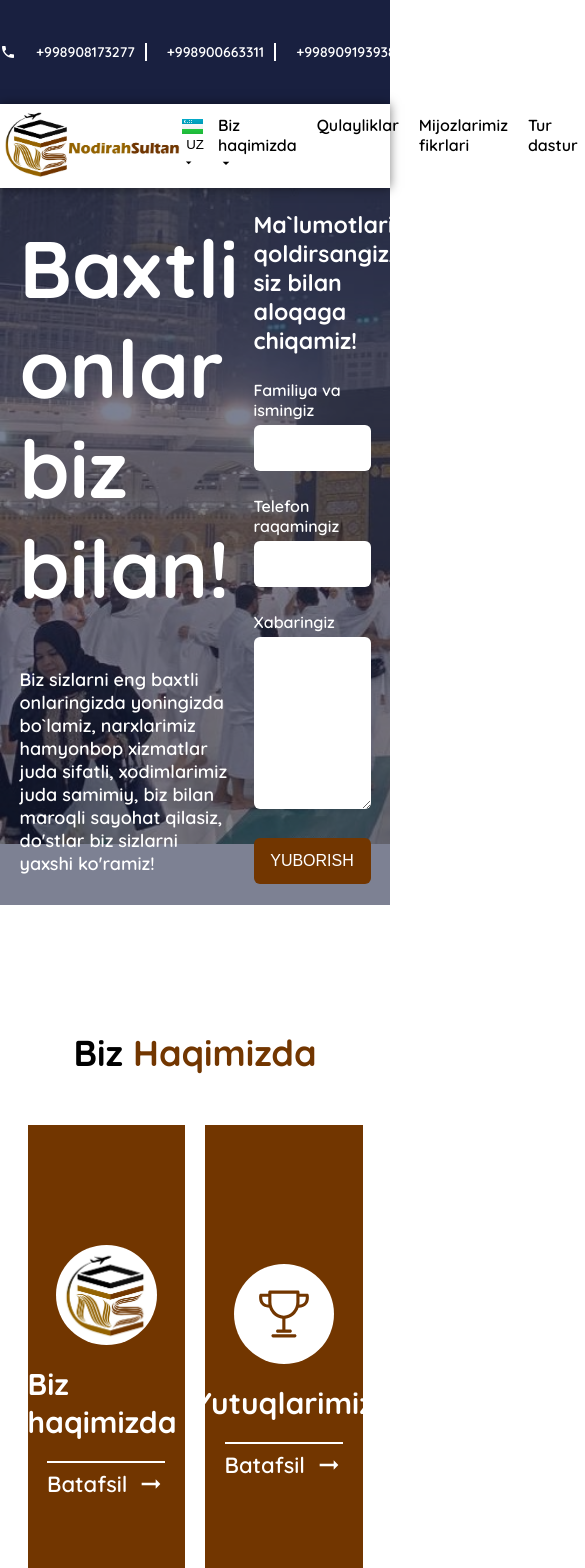
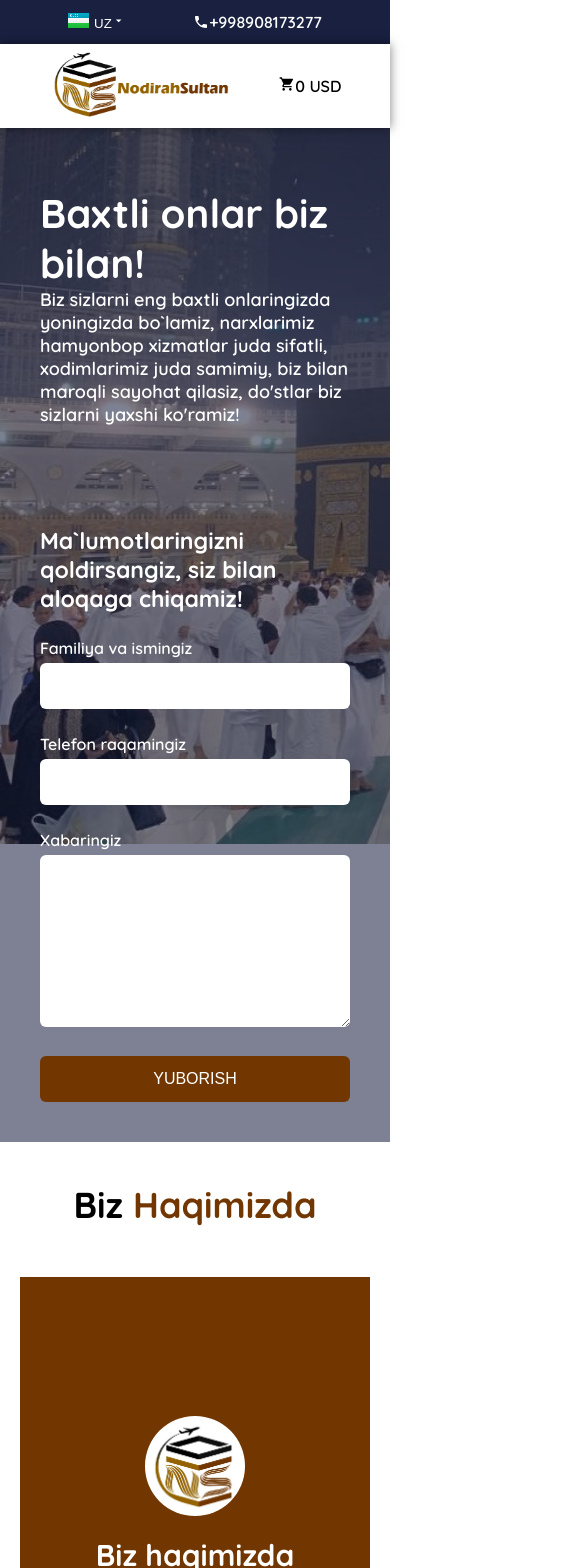
Before and after one commit to AbdukahharS/tour, a React (Create React App) app: page / in a window 390 px wide. Shown: the top 1568 px of the page, 585 px wide, since content can reach past the window. Built offline with nearby package versions, Linux system fonts and the light colour scheme.

Commit message:
Responsive design

```diff
--- a/src/components/Header.jsx
+++ b/src/components/Header.jsx
@@ -1,5 +1,10 @@
-import React from 'react'
-import { MdLocalPhone, MdCalendarToday } from 'react-icons/md'
+import { useState } from 'react'
+import {
+  MdLocalPhone,
+  MdCalendarToday,
+  MdArrowDropDown,
+  MdArrowDropUp,
+} from 'react-icons/md'
 import {
   FaTelegramPlane,
   FaYoutube,
@@ -7,12 +12,36 @@ import {
   FaInstagram,
   FaFacebookF,
 } from 'react-icons/fa'
+import Uz from '../images/uzb.svg'
+import En from '../images/en.svg'
+import Ru from '../images/ru.svg'
 
 const Header = () => {
+  const [drop, setDrop] = useState(false)
+
   return (
     <header>
       <div className='cont'>
-        <div>
+        <div className='lang'>
+          <button className='hover'>
+            <img src={Uz} alt='flag' />
+            <span>UZ</span>
+          </button>
+          <button className='hover' onClick={() => setDrop((d) => !d)}>
+            {drop ? <MdArrowDropUp /> : <MdArrowDropDown />}{' '}
+          </button>
+          <div className={`content ${drop && 'drop'}`}>
+            <button className='hover'>
+              <img src={En} alt='flag' />
+              <span>EN</span>
+            </button>
+            <button className='hover'>
+              <img src={Ru} alt='flag' />
+              <span>RU</span>
+            </button>
+          </div>
+        </div>
+        <div className='phones wrapper'>
           <MdLocalPhone />
           <a href='tel:+998908173277' className='brdr'>
             <span>+998908173277</span>
@@ -24,11 +53,17 @@ const Header = () => {
             <span>+998909193938</span>
           </a>
         </div>
-        <div>
+        <div className='phone'>
+          <MdLocalPhone />
+          <a href='tel:+998908173277'>
+            <span>+998908173277</span>
+          </a>
+        </div>
+        <div className=' wrapper'>
           <MdCalendarToday />
           <span className='brdr'>Du - Sha / 09:00 - 18:00</span>
         </div>
-        <div className='scl-media'>
+        <div className='scl-media  wrapper'>
           <a href='https://t.me/nodirahsultan'>
             <FaTelegramPlane />
           </a>
--- a/src/components/Review.jsx
+++ b/src/components/Review.jsx
@@ -14,11 +14,11 @@ const responsive = {
     items: 3,
   },
   tablet: {
-    breakpoint: { max: 1024, min: 464 },
+    breakpoint: { max: 1024, min: 480 },
     items: 2,
   },
   mobile: {
-    breakpoint: { max: 464, min: 0 },
+    breakpoint: { max: 480, min: 0 },
     items: 1,
   },
 }
--- a/src/pages/Cart.jsx
+++ b/src/pages/Cart.jsx
@@ -6,7 +6,7 @@ import CartComponent from '../components/Cart'
 
 const Cart = () => {
   return (
-    <div>
+    <div style={{ minWidth: '768px' }}>
       <Header />
       <Navbar />
       <CartComponent />
--- a/src/styles/about.scss
+++ b/src/styles/about.scss
@@ -4,8 +4,9 @@
   align-items: center;
   justify-content: center;
   width: 100%;
-  height: 100vh !important;
+  min-height: 100vh !important;
   gap: 50px;
+  padding: 40px 0;
 
   h2 {
     font-size: 36px;
@@ -17,7 +18,6 @@
 
   .cont {
     display: flex;
-    flex-direction: row;
     align-items: center;
     justify-content: center;
     padding: 0 20px;
@@ -25,7 +25,6 @@
     width: 100%;
 
     .card {
-      width: 45%;
       max-width: 500px;
       height: 500px;
       perspective: 1000px;
--- a/src/styles/benefits.scss
+++ b/src/styles/benefits.scss
@@ -17,13 +17,13 @@
   .cont {
     width: 100%;
     display: flex;
+    flex-wrap: nowrap;
     flex-direction: row;
     align-items: center;
     justify-content: center;
     gap: 20px;
 
     .card {
-      width: 25%;
       max-width: 260px;
       height: 400px;
       background: $prim;
--- a/src/styles/facilities.scss
+++ b/src/styles/facilities.scss
@@ -3,10 +3,9 @@
   color: #fff;
   width: 100%;
   display: flex;
-  flex-direction: row;
+
   align-items: stretch;
   justify-content: stretch;
-  position: relative;
 
   .line {
     background: #fff;
@@ -18,7 +17,7 @@
   }
 
   .info {
-    flex: 2;
+    position: relative;
     padding: 80px 50px;
 
     h2 {
@@ -39,9 +38,9 @@
   }
 
   .bg {
-    flex: 1;
     background: url('../images/facilities.jpg');
     background-size: cover;
     background-repeat: no-repeat;
+    background-position: center;
   }
 }
--- a/src/styles/header.scss
+++ b/src/styles/header.scss
@@ -14,7 +14,7 @@ header {
       border-right: 2px solid #fff;
     }
 
-    div {
+    .wrapper {
       padding: 12px 0;
       display: flex;
       align-items: center;
--- a/src/styles/hero.scss
+++ b/src/styles/hero.scss
@@ -84,7 +84,6 @@ nav {
 
 .hero {
   display: flex;
-  flex-direction: row;
   align-items: center;
   flex: 1;
   justify-content: space-evenly;
@@ -109,23 +108,12 @@ nav {
   }
 
   .greetings {
-    width: 55%;
-    max-width: 600px;
-
-    h1 {
-      font-size: 80px;
-      margin-bottom: 50px;
-    }
-
     p {
       font-size: 18px;
     }
   }
 
   .contact {
-    width: 30%;
-    max-width: 370px;
-
     form {
       width: 100%;
 
--- a/src/styles/index.scss
+++ b/src/styles/index.scss
@@ -17,6 +17,7 @@ html {
 body {
   font-family: 'Quicksand', sans-serif;
   font-weight: 600;
+  min-width: 320px;
 }
 
 a {
@@ -32,6 +33,7 @@ button {
   color: inherit;
 }
 
+@import 'responsive';
 @import 'header', 'hero', 'about', 'statistics', 'benefits', 'facilities',
   'review', 'tours', 'footer';
 
--- /dev/null
+++ b/src/styles/responsive.scss
@@ -0,0 +1,284 @@
+$phone: 480px;
+$tablet: 768px;
+$laptop: 1024px;
+$desktop: 1200px;
+
+header {
+  .lang {
+    display: none;
+    position: relative;
+
+    img {
+      margin-right: 5px;
+    }
+
+    .content {
+      position: absolute;
+      background: #fff;
+      display: none;
+      flex-direction: column;
+      gap: 10px;
+      padding: 10px 10px 5px 10px;
+      left: -10px;
+      border-radius: 3px;
+      z-index: 1002;
+
+      &.drop {
+        display: flex;
+      }
+    }
+  }
+
+  .phone {
+    display: none;
+  }
+}
+
+@media (min-width: $laptop) {
+  .hero {
+    flex-direction: row;
+
+    .greetings {
+      width: 55%;
+      max-width: 600px;
+
+      h1 {
+        font-size: 80px;
+        margin-bottom: 50px;
+      }
+    }
+
+    .contact {
+      width: 30%;
+      max-width: 370px;
+    }
+  }
+
+  #statistics {
+    .card {
+      span {
+        font-size: 48px;
+      }
+    }
+  }
+
+  #benefits {
+    .cont {
+      flex-wrap: nowrap;
+      .card {
+        width: 20%;
+      }
+    }
+  }
+
+  #tours {
+    .cont {
+      gap: 175px;
+      .card {
+        width: calc(50% - 87.5px);
+      }
+    }
+  }
+  #facilities {
+    flex-direction: row;
+
+    .info {
+      flex: 2;
+    }
+    .bg {
+      flex: 1;
+    }
+  }
+}
+
+@media (max-width: $laptop) {
+  header {
+    .scl-media {
+      display: none !important;
+    }
+  }
+  nav {
+    .links {
+      display: none !important;
+    }
+  }
+  .hero {
+    flex-direction: column;
+
+    .greetings {
+      width: 100%;
+      max-width: unset;
+      padding: 60px 40px;
+
+      h1 {
+        font-size: 40px;
+      }
+    }
+    .contact {
+      width: 100%;
+      max-width: unset;
+      padding: 40px;
+    }
+  }
+  #about {
+    .cont {
+      flex-direction: row;
+
+      .card {
+        width: 45%;
+      }
+    }
+  }
+
+  #statistics {
+    .card {
+      width: 25%;
+      span {
+        font-size: 36px;
+      }
+    }
+  }
+
+  #benefits {
+    .cont {
+      flex-wrap: wrap !important;
+
+      .card {
+        width: 47%;
+      }
+    }
+  }
+
+  #tours {
+    .cont {
+      gap: 100px;
+      .card {
+        width: 100%;
+      }
+    }
+  }
+
+  #facilities {
+    flex-direction: column-reverse;
+
+    .info {
+      flex: 2;
+    }
+    .bg {
+      flex: 1;
+      min-height: 500px;
+    }
+  }
+}
+
+@media (max-width: $phone) {
+  header {
+    .lang {
+      display: flex;
+    }
+
+    .wrapper {
+      display: none !important;
+    }
+
+    .phone {
+      display: flex;
+      align-items: center;
+      padding: 12px 0;
+    }
+  }
+
+  nav {
+    .lang {
+      display: none;
+    }
+
+    .links {
+      display: none !important;
+    }
+  }
+
+  #about {
+    .cont {
+      flex-direction: column;
+
+      .card {
+        width: 100%;
+      }
+    }
+  }
+
+  #benefits {
+    .cont {
+      flex-wrap: wrap !important;
+
+      .card {
+        width: 100%;
+      }
+    }
+  }
+
+  #statistics {
+    .cont {
+      flex-wrap: wrap;
+      .card {
+        width: calc(50% - 12.5px);
+      }
+    }
+  }
+
+  #tours {
+    .cont {
+      gap: 50px;
+      padding-left: 75px !important;
+      .card {
+        height: 202px !important;
+
+        .top,
+        .bottom {
+          padding-left: 120px !important;
+        }
+        img {
+          left: -100px !important;
+          width: 200px !important;
+          height: 200px !important;
+        }
+      }
+    }
+  }
+
+  #facilities {
+    .info {
+      p {
+        width: 100% !important;
+      }
+    }
+  }
+
+  footer {
+    .top,
+    .bottom {
+      flex-direction: column !important;
+    }
+
+    div {
+      width: 100% !important;
+
+      &.copy {
+        border-bottom: 2px solid #fff;
+        border-right: none !important;
+      }
+    }
+  }
+
+  #checkout {
+    .cont {
+      flex-direction: column !important;
+
+      form,
+      .cart {
+        width: 100% !important;
+      }
+    }
+  }
+}
--- a/src/styles/statistics.scss
+++ b/src/styles/statistics.scss
@@ -43,7 +43,6 @@
 
     .card {
       height: 200px;
-      width: 25%;
       max-width: 260px;
 
       .inner-card {
@@ -56,10 +55,6 @@
         align-items: center;
         justify-content: center;
         gap: 15px;
-
-        span {
-          font-size: 48px;
-        }
 
         h3 {
           font-size: 18px;
--- a/src/styles/tours.scss
+++ b/src/styles/tours.scss
@@ -1,5 +1,5 @@
 #tours {
-  padding: 80px 60px 80px 185px;
+  padding: 80px 60px;
   display: flex;
   flex-direction: column;
   align-items: center;
@@ -18,21 +18,18 @@
     display: flex;
     flex-direction: row;
     flex-wrap: wrap;
-    gap: 175px;
     justify-content: center;
     align-items: center;
     width: 100%;
+    padding-left: 125px;
 
     .card {
       display: flex;
       flex-direction: column;
       height: 252px;
       color: #fff;
-      width: calc(50% - 87.5px);
       max-width: 450px;
       position: relative;
-      // border-top-left-radius: 126px;
-      // border-bottom-left-radius: 126px;
 
       .top {
         flex: 3;
```
